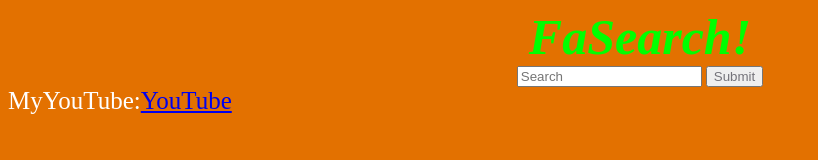
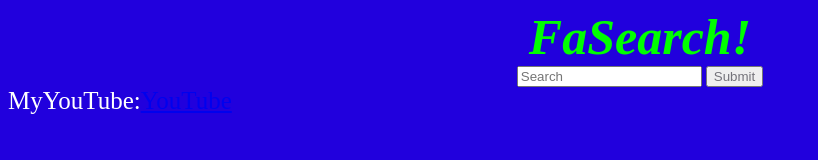
Before and after one commit to MaxMykolenko/FaSearchYT, a plain HTML site: page index.html in a window 1280 px wide. Shown: the whole page, without its empty margins (0-818 px from the left). Drawn offline with Linux system fonts and the light colour scheme.

Commit message:
Update index.html

```diff
--- a/index.html
+++ b/index.html
@@ -18,7 +18,7 @@
    <style>
 
     body {
-    background: #E37100;
+    background: #2100DD;
     }
    </style>
   </body>
```
